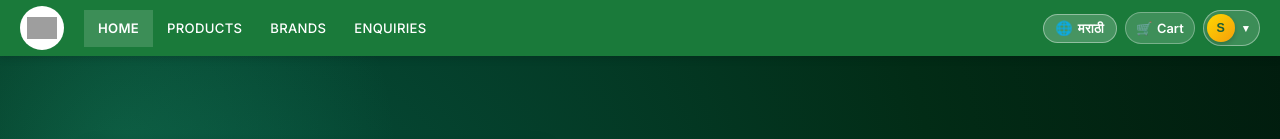
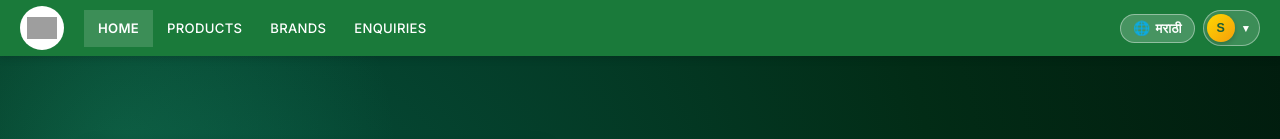
Before and after one commit to ShravaniMahajan/Mauli-Agro-service-center, a React (Vite) app in the folder client/: page / in a window 1280 px wide. Shown: the top 139 px of the page. Built offline with nearby package versions, Linux system fonts and the light colour scheme; no server answers; sample sign-in values are in the browser's storage; grey boxes are pictures that could not be loaded.

Commit message:
feat: hide cart button from admin users in navbar

```diff
--- a/client/src/components/Navbar.jsx
+++ b/client/src/components/Navbar.jsx
@@ -106,11 +106,13 @@ function Navbar() {
             🌐 <span className="lang-text">{lang === "en" ? "मराठी" : "English"}</span>
           </button>
 
-          {/* Cart Button */}
-          <button className="agro-cart-btn" onClick={() => navigate("/cart")} title="Shopping Cart">
-            🛒 <span className="cart-text">Cart</span>
-            {cartCount > 0 && <span className="agro-cart-badge">{cartCount}</span>}
-          </button>
+          {/* Cart Button — hidden for admins */}
+          {user?.role !== "admin" && (
+            <button className="agro-cart-btn" onClick={() => navigate("/cart")} title="Shopping Cart">
+              🛒 <span className="cart-text">Cart</span>
+              {cartCount > 0 && <span className="agro-cart-badge">{cartCount}</span>}
+            </button>
+          )}
 
           {user ? (
             /* Profile Avatar Button & Dropdown */
```
